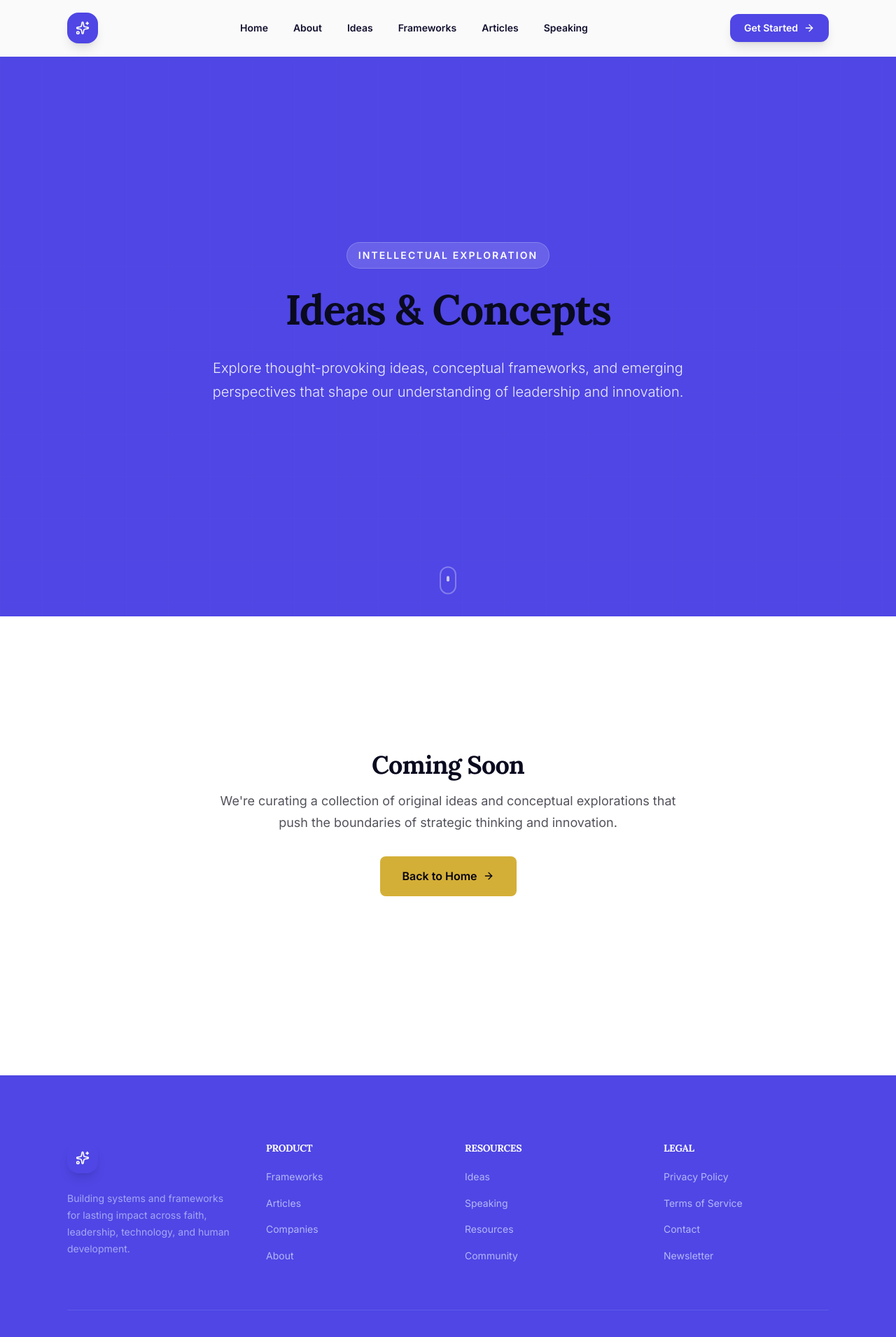
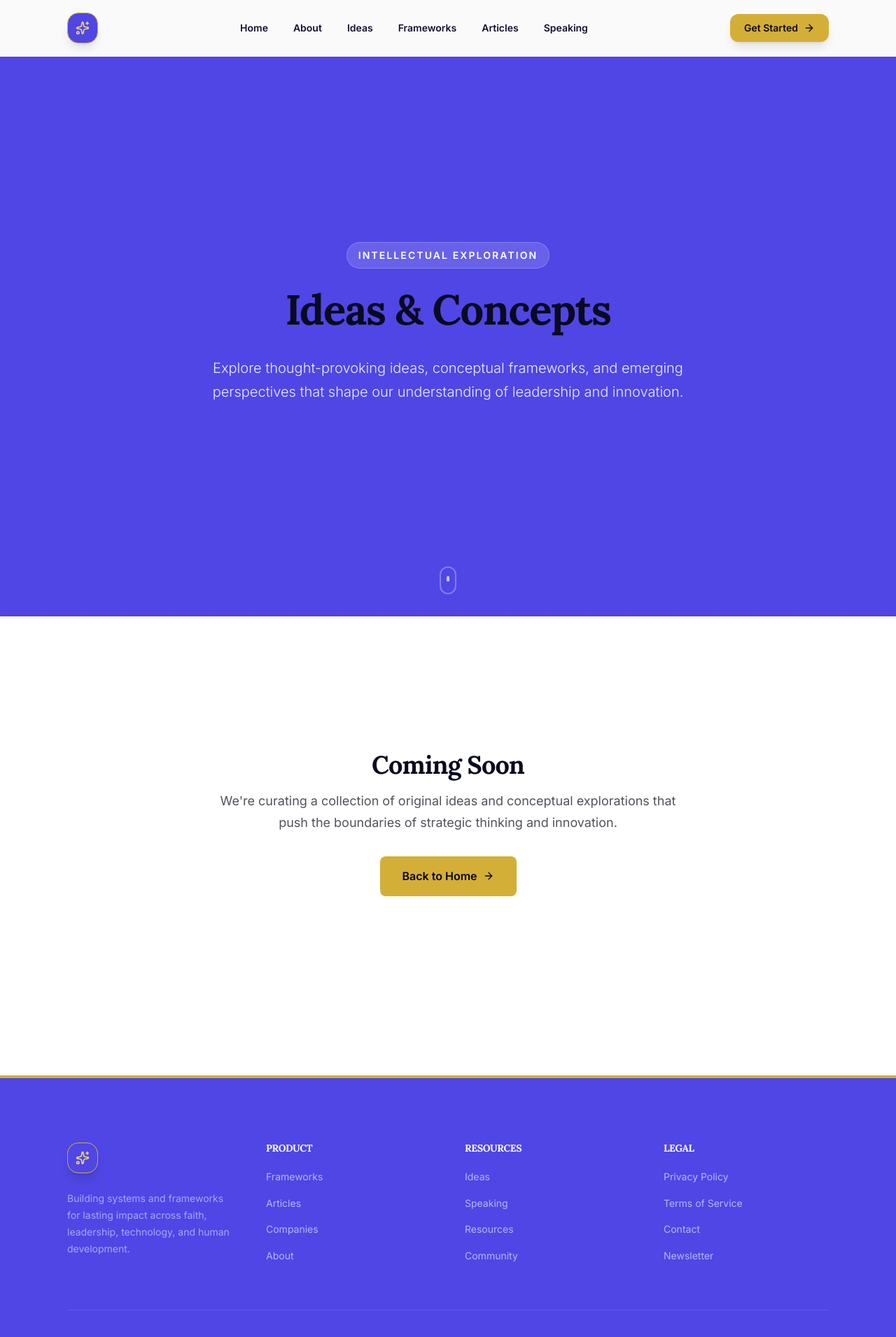
Before and after one commit to csdreamscourt-maker/livingstone-oluwalola, a Next.js app: page /ideas in a window 1280 px wide. Shown: the top 1911 px of the page at 70% size. Built offline with nearby package versions, Linux system fonts and the light colour scheme.

Commit message:
Add gold color accents throughout design and configure Neon PostgreSQL database

```diff
--- a/app/page.tsx
+++ b/app/page.tsx
@@ -43,7 +43,7 @@ export default function Home() {
             variants={fadeUp}
             className="max-w-3xl mx-auto text-center mb-16 md:mb-20"
           >
-            <span className="inline-flex items-center gap-2 px-4 py-2 mb-6 rounded-full bg-white/70 backdrop-blur-sm border border-indigo-200 text-indigo-600 text-xs font-bold uppercase tracking-[0.2em]">
+            <span className="inline-flex items-center gap-2 px-4 py-2 mb-6 rounded-full bg-white/70 backdrop-blur-sm border border-gold-300 text-gold-600 text-xs font-bold uppercase tracking-[0.2em]">
               <Sparkles size={14} />
               Our Philosophy
             </span>
@@ -230,7 +230,7 @@ export default function Home() {
             </p>
             <Link
               href="/contact"
-              className="group inline-flex items-center gap-2 px-10 py-5 rounded-2xl font-semibold text-indigo-600 bg-white shadow-lg hover:scale-105 active:scale-95 transition-transform duration-300"
+              className="group inline-flex items-center gap-2 px-10 py-5 rounded-2xl font-semibold text-midnight-900 bg-gold-600 shadow-lg hover:scale-105 active:scale-95 transition-transform duration-300"
             >
               Get Started
               <ArrowRight size={20} className="transition-transform duration-300 group-hover:translate-x-1.5" />
--- a/components/layout/Footer.tsx
+++ b/components/layout/Footer.tsx
@@ -30,15 +30,15 @@ export function Footer() {
 
   return (
     <footer className="relative overflow-hidden bg-indigo-600">
-      <div className="absolute top-0 left-0 right-0 h-1 bg-indigo-600" />
+      <div className="absolute top-0 left-0 right-0 h-1 bg-gold-600" />
 
       <Container className="relative">
         <div className="py-16 md:py-24">
           <div className="grid grid-cols-2 md:grid-cols-4 gap-10 md:gap-12 mb-16">
             <div className="col-span-2 md:col-span-1">
               <Link href="/" className="inline-flex items-center gap-3 group mb-6">
-                <div className="relative w-11 h-11 rounded-2xl bg-indigo-600 flex items-center justify-center shadow-lg group-hover:scale-110 transition-transform duration-300">
-                  <Sparkles size={20} className="text-white" />
+                <div className="relative w-11 h-11 rounded-2xl bg-indigo-600 flex items-center justify-center shadow-lg group-hover:scale-110 transition-transform duration-300 border border-gold-600">
+                  <Sparkles size={20} className="text-gold-400" />
                 </div>
               </Link>
               <p className="text-indigo-100/60 text-sm leading-relaxed max-w-xs">
@@ -83,7 +83,7 @@ export function Footer() {
                     key={label}
                     href={href}
                     aria-label={label}
-                    className="group inline-flex items-center justify-center w-10 h-10 rounded-xl glass-dark border border-white/10 text-indigo-100/70 hover:text-white hover:border-indigo-400/50 hover:scale-110 transition-all duration-300"
+                    className="group inline-flex items-center justify-center w-10 h-10 rounded-xl glass-dark border border-gold-600 text-gold-400 hover:text-gold-300 hover:border-gold-400 hover:scale-110 transition-all duration-300"
                   >
                     <Icon size={16} />
                   </a>
--- a/components/layout/Header.tsx
+++ b/components/layout/Header.tsx
@@ -36,8 +36,8 @@ export function Header() {
         <Container>
           <div className="flex items-center justify-between h-20">
             <Link href="/" className="group flex items-center gap-3 flex-shrink-0">
-              <div className="relative w-11 h-11 rounded-2xl bg-indigo-600 flex items-center justify-center shadow-lg group-hover:scale-110 transition-transform duration-300">
-                <Sparkles size={20} className="text-white" />
+              <div className="relative w-11 h-11 rounded-2xl bg-indigo-600 flex items-center justify-center shadow-lg group-hover:scale-110 transition-transform duration-300 border border-gold-600">
+                <Sparkles size={20} className="text-gold-400" />
               </div>
             </Link>
 
@@ -57,7 +57,7 @@ export function Header() {
             <div className="flex items-center gap-3">
               <Link
                 href="/contact"
-                className="hidden lg:inline-flex items-center gap-2 px-5 py-2.5 rounded-xl font-semibold text-white text-sm bg-indigo-600 shadow-lg hover:scale-105 active:scale-95 transition-transform duration-300"
+                className="hidden lg:inline-flex items-center gap-2 px-5 py-2.5 rounded-xl font-semibold text-midnight-900 text-sm bg-gold-600 shadow-lg hover:scale-105 active:scale-95 transition-transform duration-300"
               >
                 Get Started
                 <ArrowRight size={16} />
@@ -119,7 +119,7 @@ export function Header() {
                   <Link
                     href="/contact"
                     onClick={() => setIsOpen(false)}
-                    className="flex items-center justify-center gap-2 w-full px-4 py-3.5 rounded-xl font-semibold text-white bg-white text-indigo-600 shadow-lg"
+                    className="flex items-center justify-center gap-2 w-full px-4 py-3.5 rounded-xl font-semibold text-midnight-900 bg-gold-600 shadow-lg"
                   >
                     Get Started
                     <ArrowRight size={16} />
--- a/components/sections/NewsletterCTA.tsx
+++ b/components/sections/NewsletterCTA.tsx
@@ -48,10 +48,10 @@ export function NewsletterCTA() {
             <div className="absolute top-0 left-0 right-0 h-1.5 bg-indigo-600" />
 
             <div className="relative text-center mb-8">
-              <div className="inline-flex items-center justify-center w-16 h-16 rounded-2xl bg-indigo-600 mb-6 shadow-lg">
-                <Mail size={28} className="text-white" />
+              <div className="inline-flex items-center justify-center w-16 h-16 rounded-2xl bg-gold-600 mb-6 shadow-lg">
+                <Mail size={28} className="text-midnight-900" />
               </div>
-              <span className="inline-flex items-center gap-2 px-4 py-1.5 mb-4 rounded-full bg-indigo-100 text-indigo-700 text-xs font-bold uppercase tracking-[0.2em]">
+              <span className="inline-flex items-center gap-2 px-4 py-1.5 mb-4 rounded-full bg-gold-100 text-gold-700 text-xs font-bold uppercase tracking-[0.2em]">
                 <Sparkles size={12} />
                 Newsletter
               </span>
@@ -80,7 +80,7 @@ export function NewsletterCTA() {
               <button
                 type="submit"
                 disabled={status === 'loading'}
-                className="group relative inline-flex items-center justify-center gap-2 px-7 py-4 rounded-xl font-semibold text-white bg-indigo-600 shadow-lg hover:scale-[1.03] active:scale-95 disabled:opacity-70 disabled:cursor-not-allowed transition-all duration-300 overflow-hidden"
+                className="group relative inline-flex items-center justify-center gap-2 px-7 py-4 rounded-xl font-semibold text-midnight-900 bg-gold-600 shadow-lg hover:scale-[1.03] active:scale-95 disabled:opacity-70 disabled:cursor-not-allowed transition-all duration-300 overflow-hidden"
               >
                 {status === 'loading' ? (
                   <>
```
